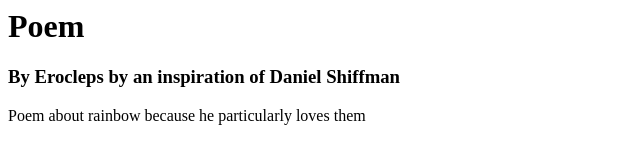
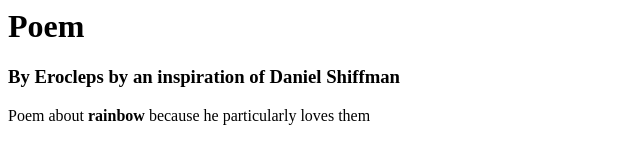
Before and after one commit to Erocleps-dev/FirstWebsite, a plain HTML site: page index.html in a window 1280 px wide. Shown: the full height of the page, 0-640 px from the left. Drawn offline with Linux system fonts and the light colour scheme.

Commit message:
correcting spelling mistake

```diff
--- a/index.html
+++ b/index.html
@@ -3,7 +3,7 @@
 <body>
   <h1>Poem</h1>
   <h3>By Erocleps by an inspiration of Daniel Shiffman</h3>
-  <p>Poem about <stron>rainbow</strong> because he particularly loves them</p>
+  <p>Poem about <strong>rainbow</strong> because he particularly loves them</p>
 
 </body>
 
```
